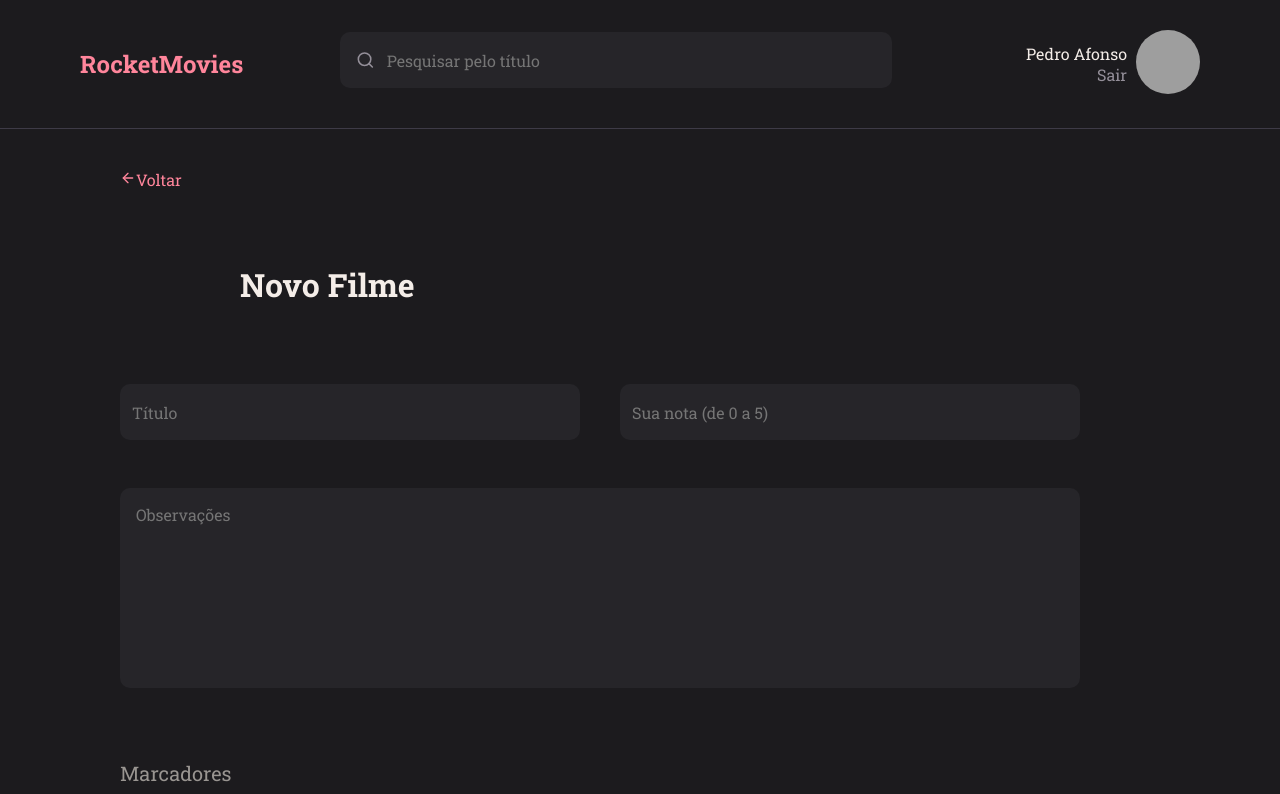
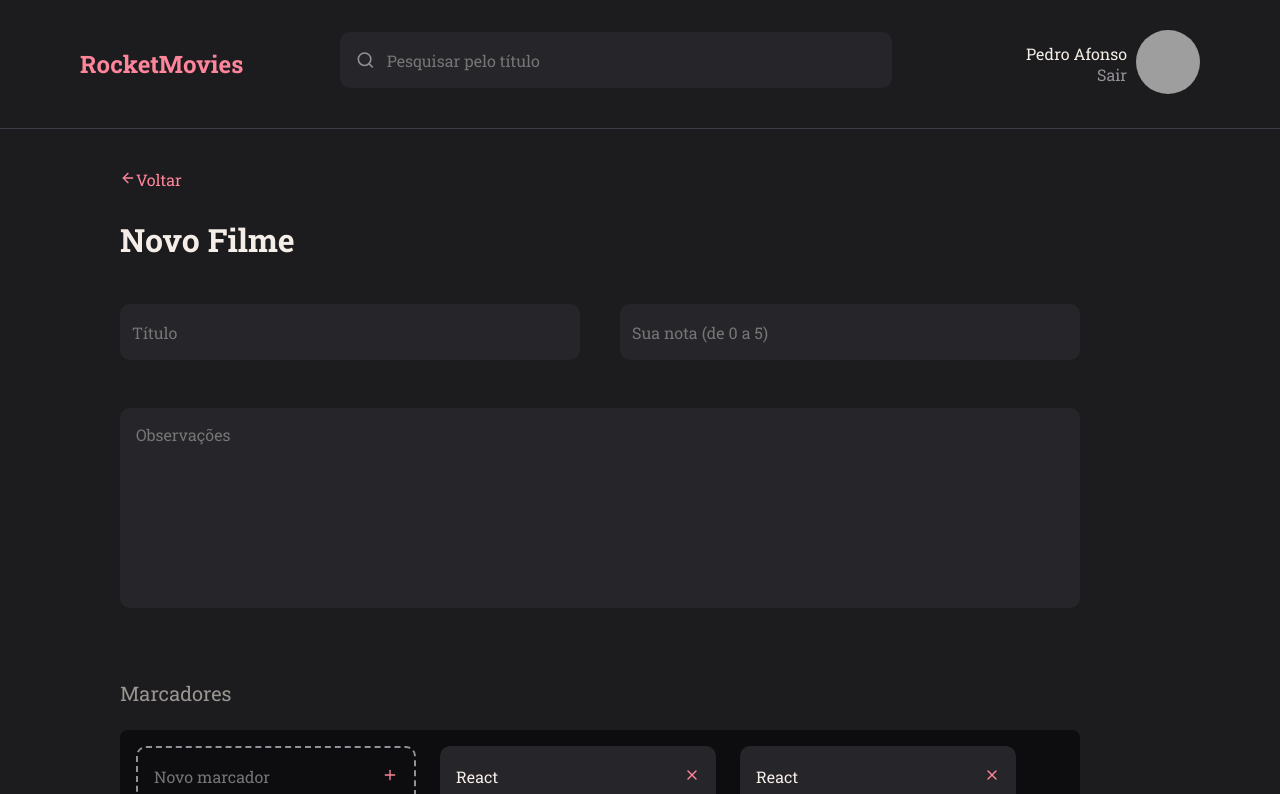
Before and after one commit to Pedro558/RocketMovies-front-end, a React (Vite) app: page /new in a window 1280 px wide. Shown: the top 794 px of the page. Built offline with nearby package versions, Linux system fonts and the light colour scheme; grey boxes are pictures that could not be loaded.

Commit message:
:recycle: refactor: general styles

```diff
--- a/src/components/Title/styles.js
+++ b/src/components/Title/styles.js
@@ -2,12 +2,12 @@ import styled from 'styled-components'
 
 
 export const Container = styled.div`
-   grid-area: title;
   display: flex;
-  margin: 45px 120px 35px;
+  margin: 0%;
   height: 50px;
   align-items: center;
-  justify-content: space-between;
+  justify-content: flex-start;
+  gap: 20px;
 
   >h2{
     font-size: 32px;
```
